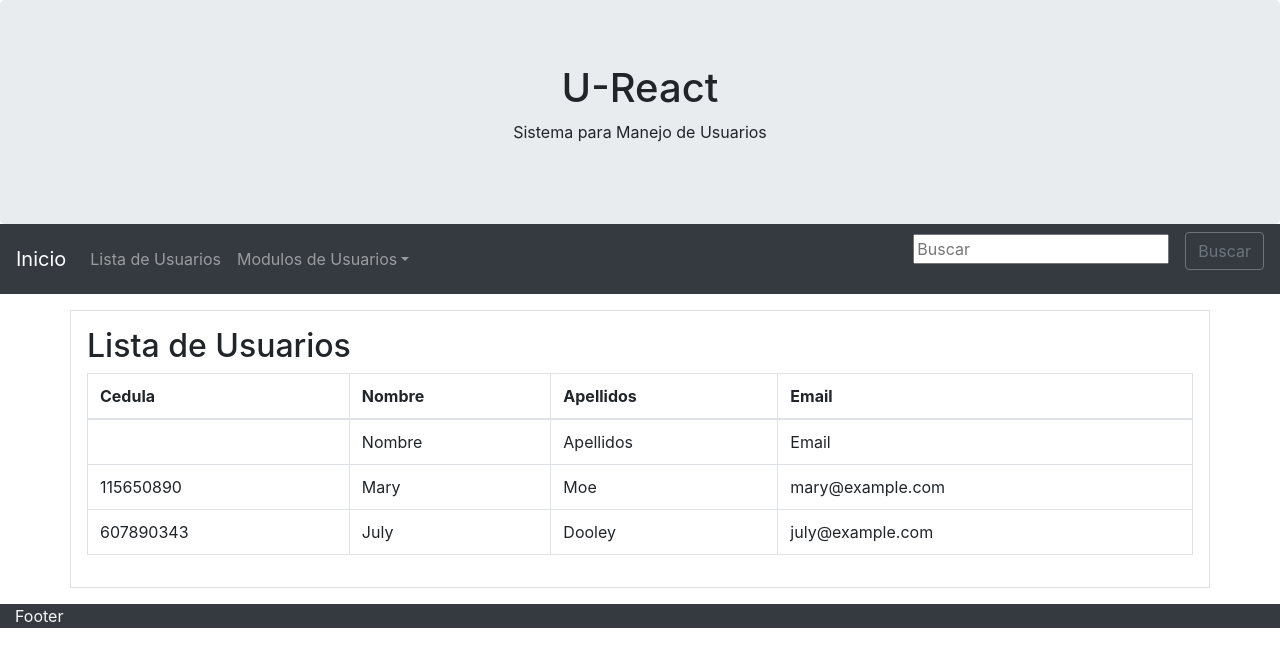
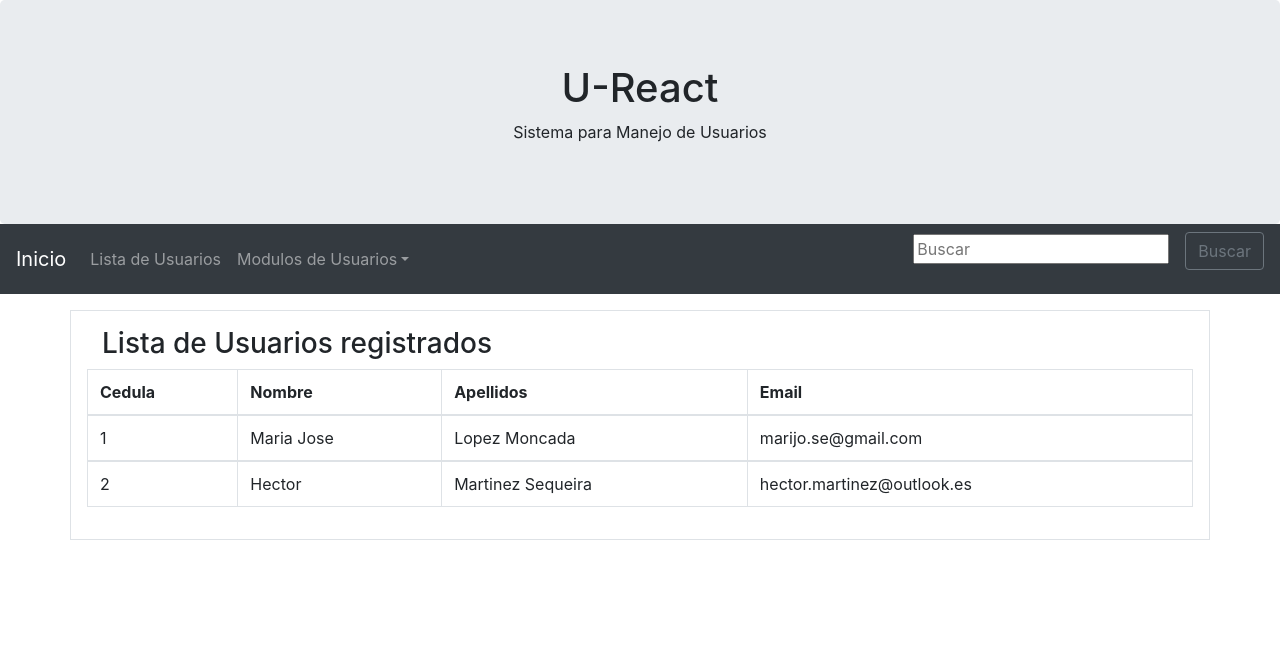
Before and after one commit to sbetsabe/my_app, a React (Create React App) app: page /lista in a window 1280 px wide. Shown: the top 666 px of the page. Built offline with nearby package versions, Linux system fonts and the light colour scheme.

Commit message:
Lectura de archivos de archivo json

```diff
--- a/src/App.js
+++ b/src/App.js
@@ -8,7 +8,6 @@ import NewUser from './pages/newuser';
 import Home from './pages/home';
 import { BrowserRouter } from 'react-router-dom';
 import Nav from "./pages/Navbar";
-import Footer from "./pages/Footer";
 
 class App extends Component {
   render() {
@@ -23,7 +22,6 @@ class App extends Component {
             <Route path="/newuser" component={NewUser} />
             <Route path="/deleteuser" component={EliminarUsuario} />
             <Route path="/consultuser" component={ConsultarUsuario} />
-            <Footer />
           </div>
         </BrowserRouter>
       </div>
--- a/src/pages/Footer.js
+++ /dev/null
@@ -1,18 +0,0 @@
-import React from 'react';
-import {NavLink, withRouter}  from 'react-router-dom'
-
-class Footer extends React.Component {
-  getNavLinkClass = (path) =>  {
-    return this.props.location.pathname === path ? 'active' : '';
-  }
-  render() {
-    return(
-      <div className="container-fluid bg-dark text-light">
-        Footer
-      </div>
-    )
-  }
-}
-
-Footer = withRouter(Footer);
-export default Footer;
--- a/src/pages/lista.js
+++ b/src/pages/lista.js
@@ -1,10 +1,11 @@
-import React from 'react';
+import React from 'react'
+import { datos } from './lista.json' // O el nombre de tu archivo
 
 export default () => (
-
   <div className="container p-3 my-3 border">
-    <h2>Lista de Usuarios</h2>
-
+    <div className="container-fluid">
+      <h3>Lista de Usuarios registrados</h3>
+    </div>
     <table class="table table-bordered">
       <thead>
         <tr>
@@ -14,26 +15,17 @@ export default () => (
           <th>Email</th>
         </tr>
       </thead>
-      <tbody>
-        <tr>
-          <td></td>
-          <td>Nombre</td>
-          <td>Apellidos</td>
-          <td>Email</td>
-        </tr>
-        <tr>
-          <td>115650890</td>
-          <td>Mary</td>
-          <td>Moe</td>
-          <td>mary@example.com</td>
-        </tr>
-        <tr>
-          <td>607890343</td>
-          <td>July</td>
-          <td>Dooley</td>
-          <td>july@example.com</td>
-        </tr>
-      </tbody>
+      {datos.map(({nombre, apellidos, email, cedula}) =>(
+        <tbody>
+          <tr>
+            <td key={cedula}>{cedula}</td>
+            <td key={cedula}>{nombre}</td>
+            <td key={cedula}>{apellidos}</td>
+            <td key={cedula}>{email}</td>
+          </tr>
+        </tbody>
+      ))}
     </table>
   </div>
+
 );
--- /dev/null
+++ b/src/pages/lista.json
@@ -0,0 +1,16 @@
+{
+  "datos": [
+    {
+      "cedula": 1,
+      "nombre": "Maria Jose",
+      "apellidos": "Lopez Moncada",
+      "email": "marijo.se@gmail.com"
+    },
+    {
+      "cedula": 2,
+      "nombre": "Hector",
+      "apellidos": "Martinez Sequeira",
+      "email": "hector.martinez@outlook.es"
+    }
+  ]
+}
--- a/src/pages/modifyuser.js
+++ b/src/pages/modifyuser.js
@@ -71,6 +71,27 @@ export default() => {
           </div>
         </form>
       </div>
+      <div className="container p-3 my-3 border">
+        <h2>Lista de Usuarios</h2>
+        <table class="table table-bordered">
+          <thead>
+            <tr>
+              <th>Cedula</th>
+              <th>Nombre</th>
+              <th>Apellidos</th>
+              <th>Email</th>
+            </tr>
+          </thead>
+          <tbody>
+            <tr>
+              <td>{datos.cedula}</td>
+              <td>{datos.nombre}</td>
+              <td>{datos.apellidos}</td>
+              <td>{datos.email}</td>
+            </tr>
+          </tbody>
+        </table>
+      </div>
     </Fragment>
   )
 };
```
